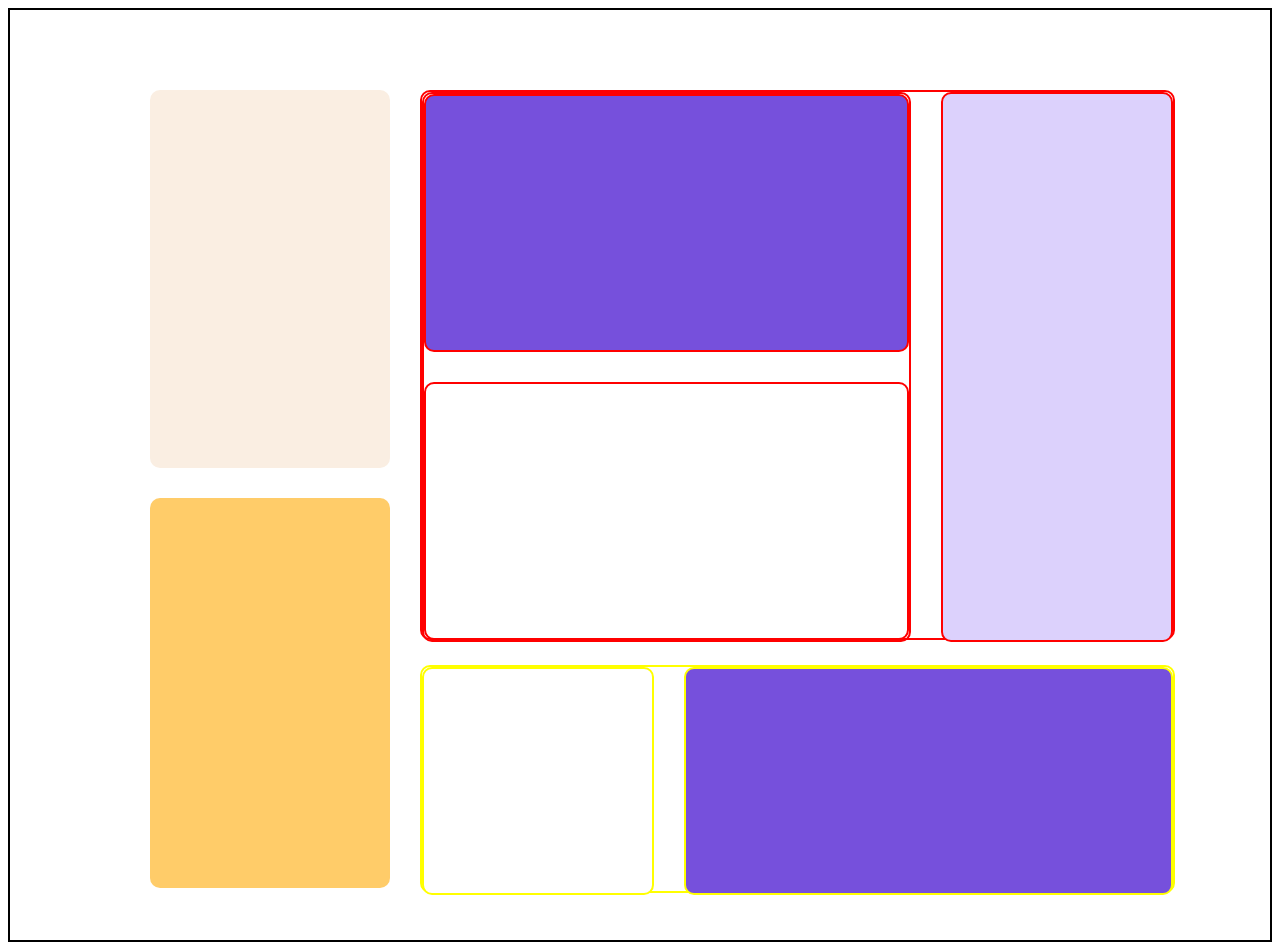
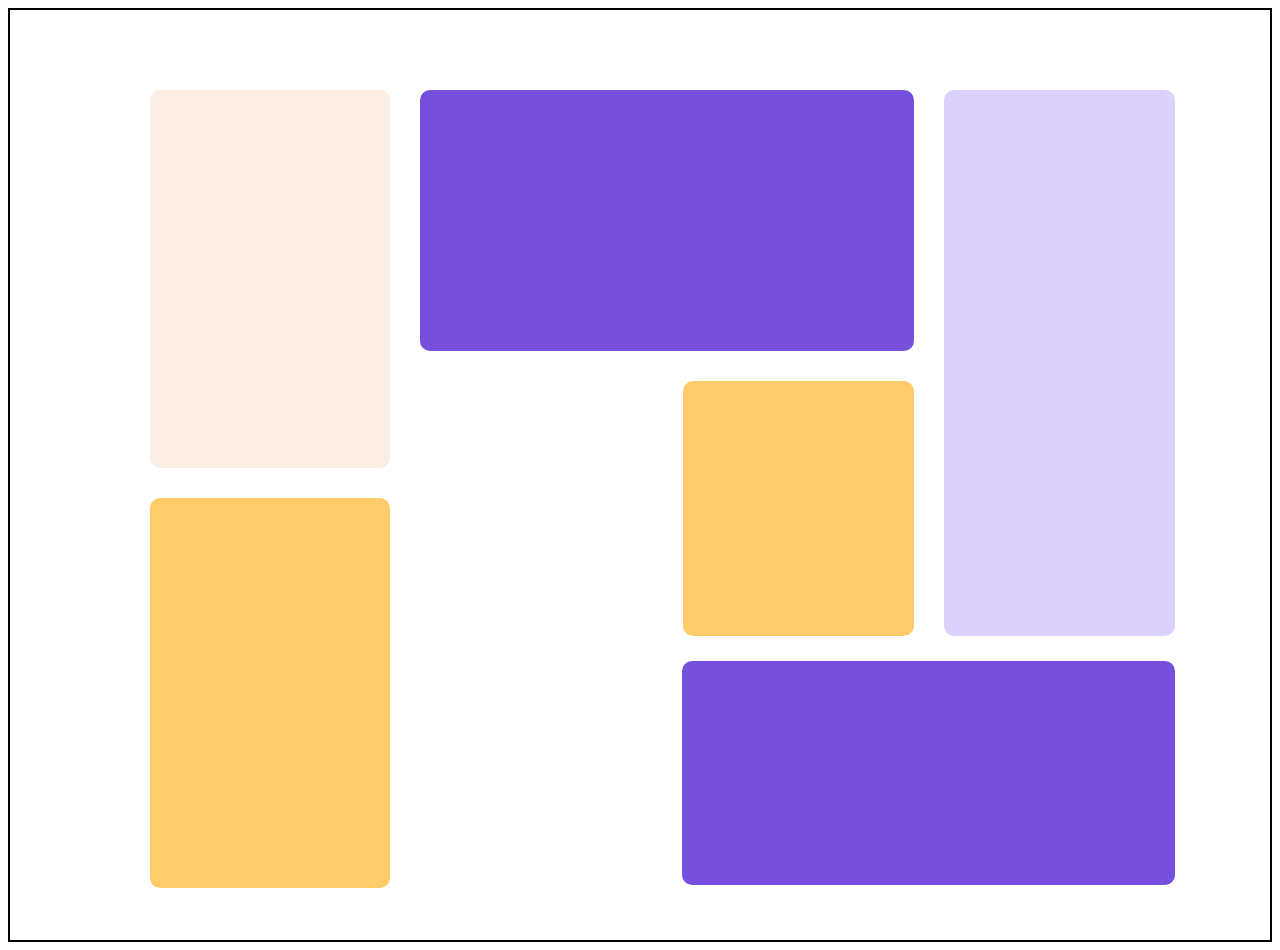
Before and after one commit to dakshpsharmabuilds/bento-project-training, a plain HTML site: page learningflex.html in a window 1280 px wide. Drawn offline with Linux system fonts and the light colour scheme.

Commit message:
completed the Total structure

```diff
--- a/flex.css
+++ b/flex.css
@@ -44,19 +44,19 @@ body {
     height: 390px;
 }
 .RR1{
-    border: blue solid 2px;
+
     border-radius: 10px;
     height:546px;
     display: flex;
     flex-direction: row;
-    border : red solid 2px;
+    /* border : red solid 2px; */
     gap:30px;
 }
 .RR2{
     height:224px;
     display: flex;
     flex-direction: row;
-    border: 2px yellow solid;
+    /* border: 2px yellow solid; */
     border-radius: 10px;
     gap:30px;
 }
@@ -72,6 +72,7 @@ body {
     width: 494px;
     display: flex;
     flex-direction: column;
+    gap:30px;
 }
 .RR1C2{
     width:232px;
@@ -80,14 +81,20 @@ body {
 }
 .RR1C1R1{
  background-color:  hsl(256, 67%, 59%);
+ height:650px;
 }
-/* .RR1C1R2{
+.RR1C1R2{
     display: flex;
     flex-direction: row;
+
 }
 .RR1C1R2C1{
     background-color: white;
+    width:235px;
+    height: 232px;
 }
 .RR1C1R2C2{
+    width:232px;
+    height:255px;
     background-color: #ffcc69;
-} */
+}
--- a/learningflex.html
+++ b/learningflex.html
@@ -20,8 +20,8 @@
                 <div class="RR1 RR1C1">
                     <div class="RR1 RR1C1R1"></div>
                     <div class="RR1 RR1C1R2">
-                        <!-- <div class="RR1 RR1C1R2 RR1C1R2C1"></div>
-                        <div class="RR1 RR1C1R2C2 RR1C1R2C2"></div>  -->
+                        <div class="RR1 RR1C1R2 RR1C1R2C1"></div>
+                        <div class="RR1 RR1C1R2C2 RR1C1R2C2"></div>
                     </div>
                 </div>
                 <div class="RR1 RR1C2"></div>
```
